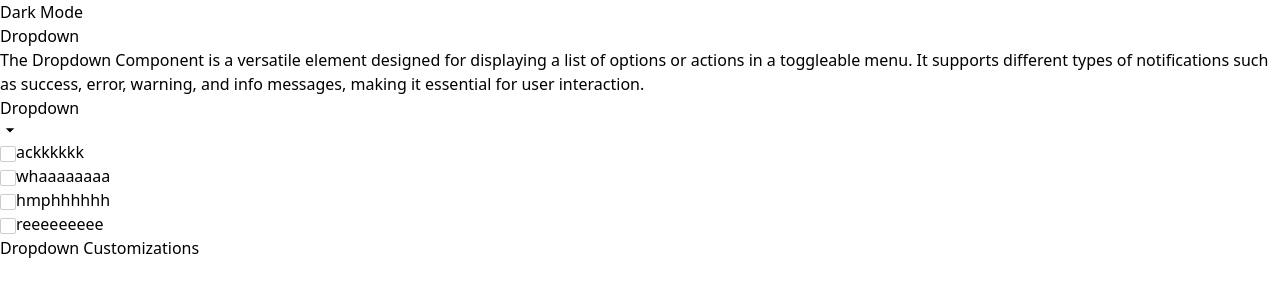
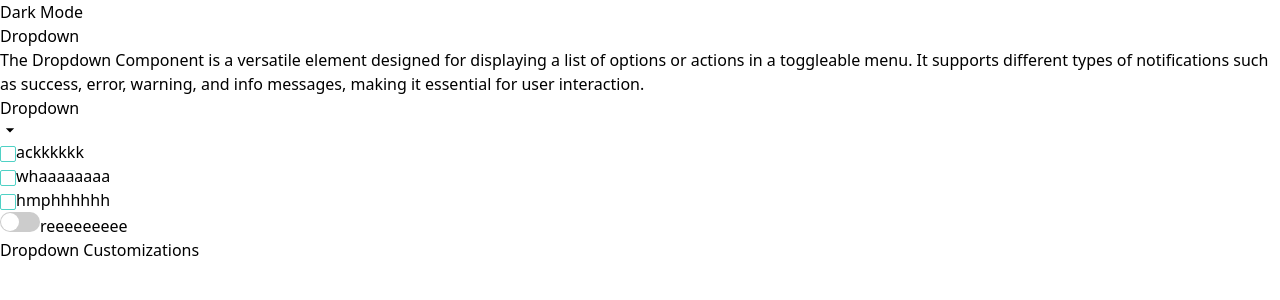
Before and after one commit to AlejandroP1028/Group-GCC_Vue-Component-Library, a Vue app: page / in a window 1280 px wide. Both pictures are taken after a click on the button "Dropdown". Shown: the top 300 px of the page. Built offline with nearby package versions, Linux system fonts and the light colour scheme.

Commit message:
Fixed transition for each menu alignment, fixed checkbox border to match current type prop

```diff
--- a/src/components/Dropdown.vue
+++ b/src/components/Dropdown.vue
@@ -11,7 +11,7 @@
           </svg>
         </button>
       </div>
-      <transition>
+      <transition :name="[this.menuAlignment === 'center' ? 'center' : 'v']">
         <div v-if="show" :class="dropdownClasses">
           <template v-for="(item, index) in menuItems" :key="index">
             <ListItem
@@ -247,4 +247,14 @@
   opacity: 0;
   transform: translateY(-5%);
 }
+.center-enter-active,
+.center-leave-active {
+  transition: opacity 0.5s ease, transform 0.5s ease;
+}
+
+.center-enter-from,
+.center-leave-to {
+  opacity: 0;
+  transform: translateY(-50%,-5%);
+}
 </style>
--- a/src/components/ListItem.vue
+++ b/src/components/ListItem.vue
@@ -13,10 +13,14 @@
 
       <label v-if="item.type === 'checkbox'" :class="{ 'cursor-not-allowed opacity-50 pointer-events-none': item.disabled }">
         <input type="checkbox"
-        class="checkbox-input"
         :disabled="item.disabled"
         @change="emitCheckboxChange"
-        :class="checkboxColorClass"
+        :class="[checkboxColorClass,
+        this.type === 'default' ? 'checkbox-input checkbox-blue' :
+        this.type === 'sky' ? 'checkbox-input checkbox-sky' :
+        this.type === 'cyan' ? 'checkbox-input checkbox-cyan' :
+        this.type === 'teal' ? 'checkbox-input checkbox-teal' :
+        'checkbox-input checkbox-blue']"
         />
         <span class="ml-2"> {{ item.label }} </span>
       </label>
@@ -79,7 +83,7 @@
           default:
             return 'checked:bg-blue-500 text-blue-500';
         }
-      }
+      },
     },
     methods: {
       handleItemClick() {
@@ -107,14 +111,11 @@
   width: 16px;
   height: 16px;
   background-color: #fff;
-  border: 1px solid #ccc;
   border-radius: 2px;
   display: inline-block;
   position: relative;
   vertical-align: middle;
 }
-
-
 .checkbox-input:checked:before {
   content: '';
   position: absolute;
@@ -125,6 +126,18 @@
   top: 50%;
   left: 50%;
   transform: translate(-50%, -50%) rotate(45deg);
+}
+.checkbox-blue {
+  border: 1px solid #4299E1;
+}
+.checkbox-sky {
+  border: 1px solid #90CDF4;
+}
+.checkbox-cyan {
+  border: 1px solid #81E6D9;
+}
+.checkbox-teal {
+  border: 1px solid #4FD1C5;
 }
 .toggle-checkbox {
   appearance: none;
--- a/src/dropdown_test.vue
+++ b/src/dropdown_test.vue
@@ -10,7 +10,7 @@
       </p>
       <div class="absolute w-full">
         <dropdown_component
-        type="default"
+        type="teal"
         size="w"
         :menuItems="menuItems"
         menuWidth="w-48"
@@ -43,7 +43,7 @@ export default {
         { label: 'ackkkkkk', disabled: false, type: 'checkbox' },
         { label: 'whaaaaaaaa', disabled: false, type: 'checkbox' },
         { label: 'hmphhhhhh', disabled: false, divider: true, customMargin: '0.5', type: 'checkbox', toggleHandler: 'toggleDarkMode' },
-        { label: 'reeeeeeeee', disabled: false, type: 'checkbox' }
+        { label: 'reeeeeeeee', disabled: false, type: 'toggle' }
       ]
     };
   },
```
